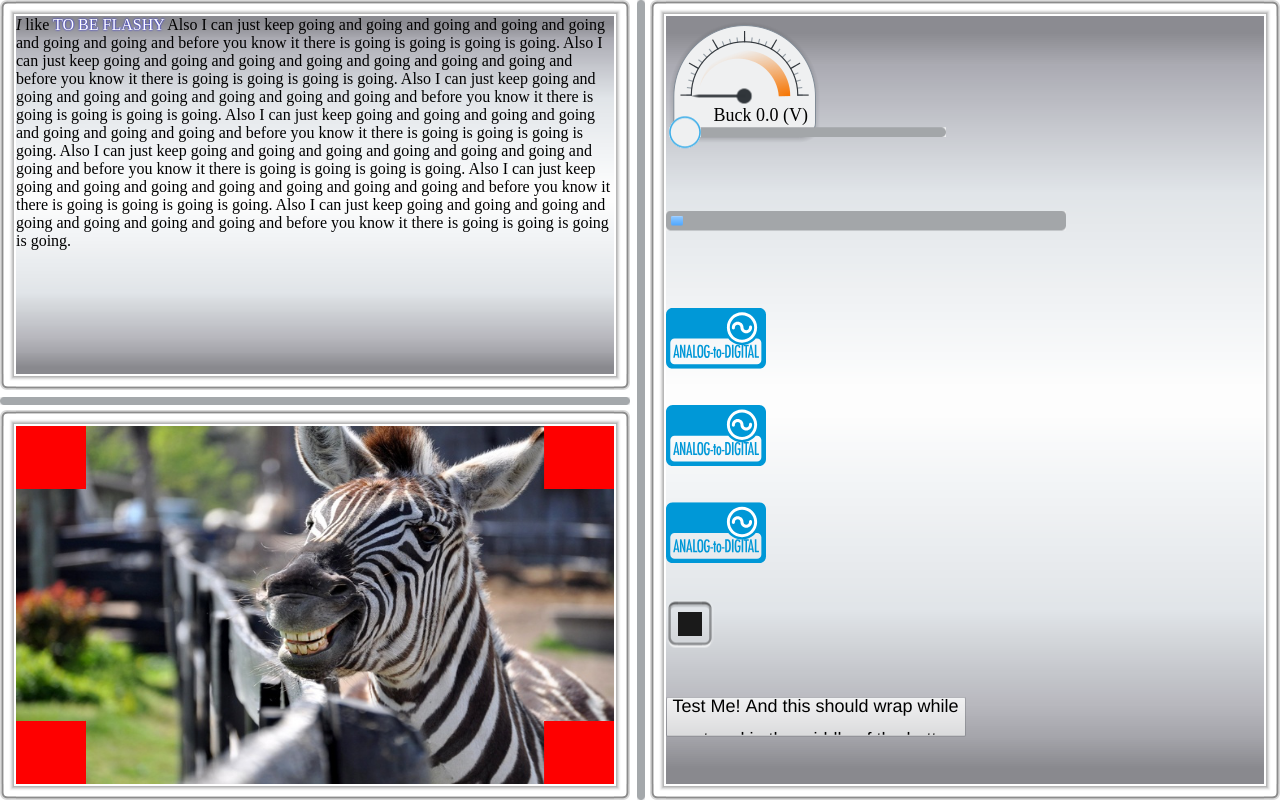
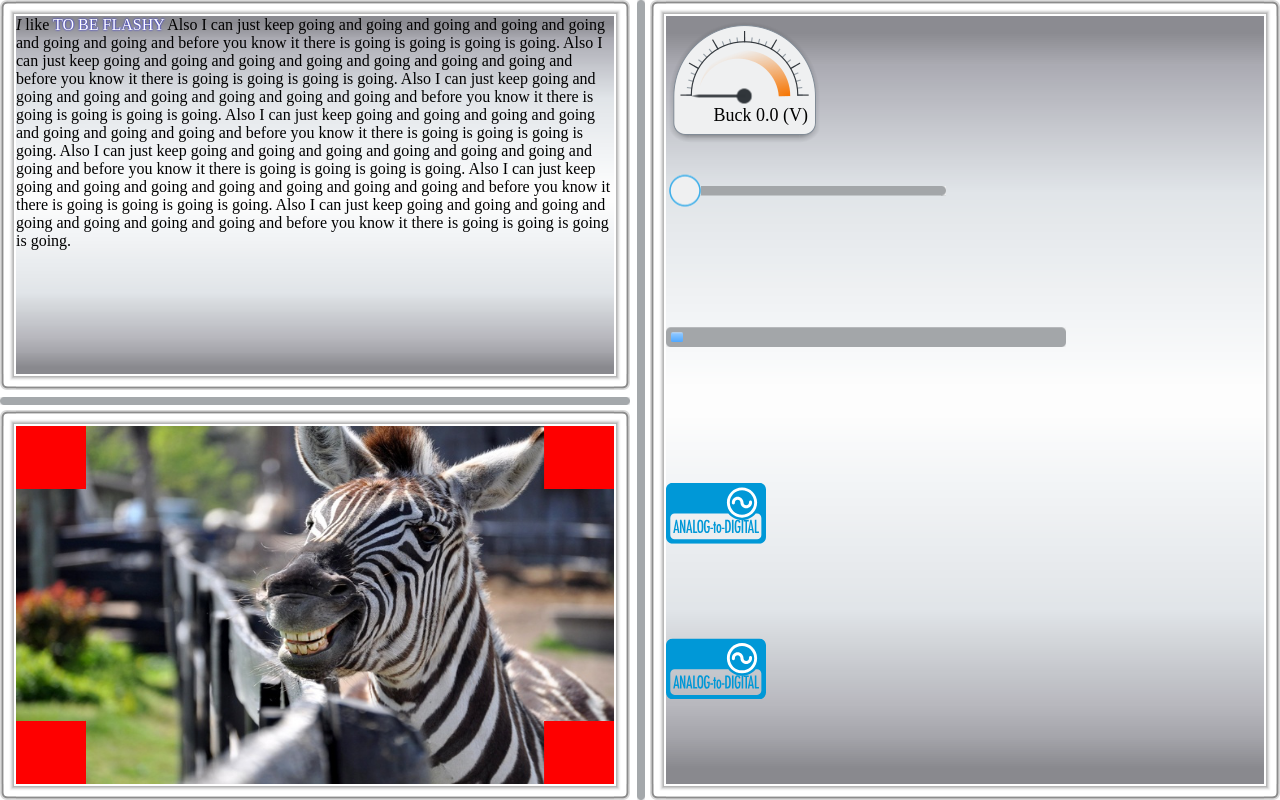
Before and after one commit to crocycroc/crocodile.ui, a plain HTML site: page test.html in a window 1280 px wide. Drawn offline with Linux system fonts and the light colour scheme; files whose address does not match are found by name.

Commit message:
No reason to repaint twice, also fixed removeChild in CrocBase

```diff
--- a/CrocBase.js
+++ b/CrocBase.js
@@ -126,12 +126,14 @@ CrocBase.prototype.addChildren = function(uiObjectList) {
 
 CrocBase.prototype.removeChild = function(uiObject) {
 
-	if(!(uiObject in this.children)) {
+	var childIndex = this.children.indexOf(uiObject);
+
+	if(childIndex < 0) {
 		console.log("CrocBase.prototype.removeChild: Has no UIObject!");
 		return false;
 	}
 
-	this.children.splice(this.children.index(uiObject));
+	this.children.splice(childIndex);
 
 	this.getRoot().repaint();
 
--- a/CrocPanelList.js
+++ b/CrocPanelList.js
@@ -41,10 +41,7 @@ CrocPanelList.prototype.removeChild = function(uiObject) {
 		return false;
 	}
 
-	this.getRoot().repaint();
-
 	return true;
-
 };
 
 CrocPanelList.prototype.removeAllChildren = function() {
--- a/test.html
+++ b/test.html
@@ -228,6 +228,8 @@
 // 			otherBorderPanel.addChild(buttonC, 80, 100, Math.PI/4, 1.0, 2.0);
 // 			otherBorderPanel.addChild(buttonD, 10, 400);
 
+			buttonsPanelList.removeChild(buttonC);
+
 		</script>
 
 	</body>
```
